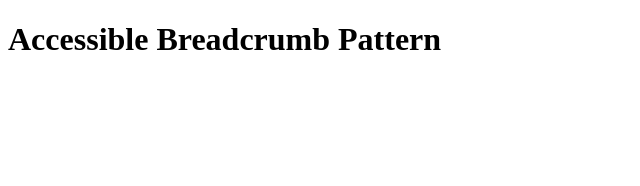
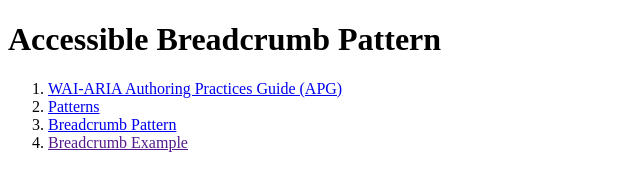
Before and after one commit to ABILITY-Auditors/CodeAccessible-Components, a plain HTML site: page breadcrumbs/index.html in a window 1280 px wide. Shown: the whole page, without its empty margins (0-640 px from the left). Drawn offline with Linux system fonts and the light colour scheme.

Commit message:
adding breadcrumb barebones html

```diff
--- a/breadcrumbs/index.html
+++ b/breadcrumbs/index.html
@@ -14,5 +14,31 @@
   </head>
   <body>
     <h1>Accessible Breadcrumb Pattern</h1>
+    <main>
+      <nav
+        aria-label="Breadcrumb"
+        class="breadcrumb"
+      >
+        <ol>
+          <li>
+            <a href="../../../.."> WAI-ARIA Authoring Practices Guide (APG) </a>
+          </li>
+          <li>
+            <a href="../../../"> Patterns </a>
+          </li>
+          <li>
+            <a href="../../"> Breadcrumb Pattern </a>
+          </li>
+          <li>
+            <a
+              href=""
+              aria-current="page"
+            >
+              Breadcrumb Example
+            </a>
+          </li>
+        </ol>
+      </nav>
+    </main>
   </body>
 </html>
```
